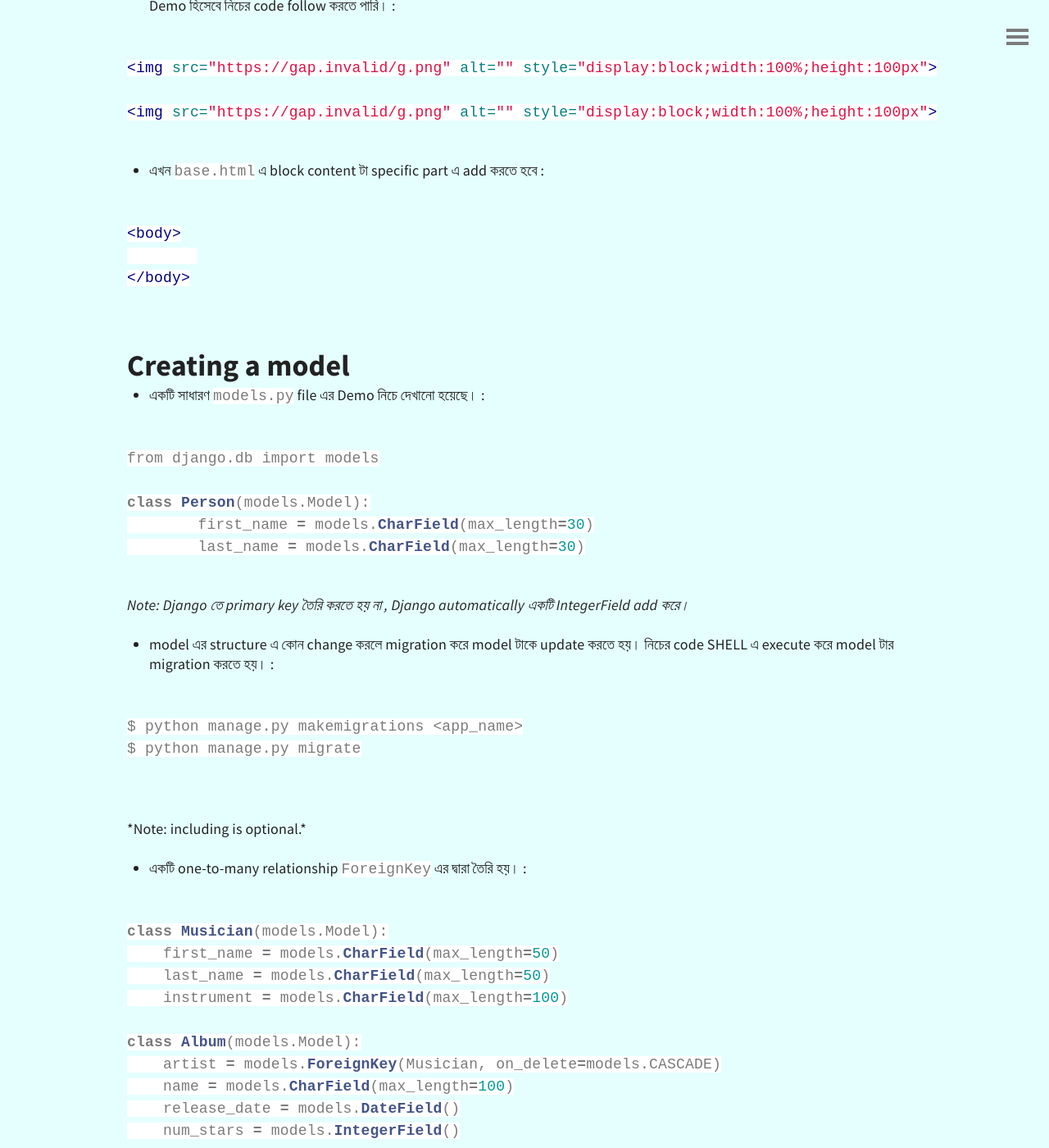
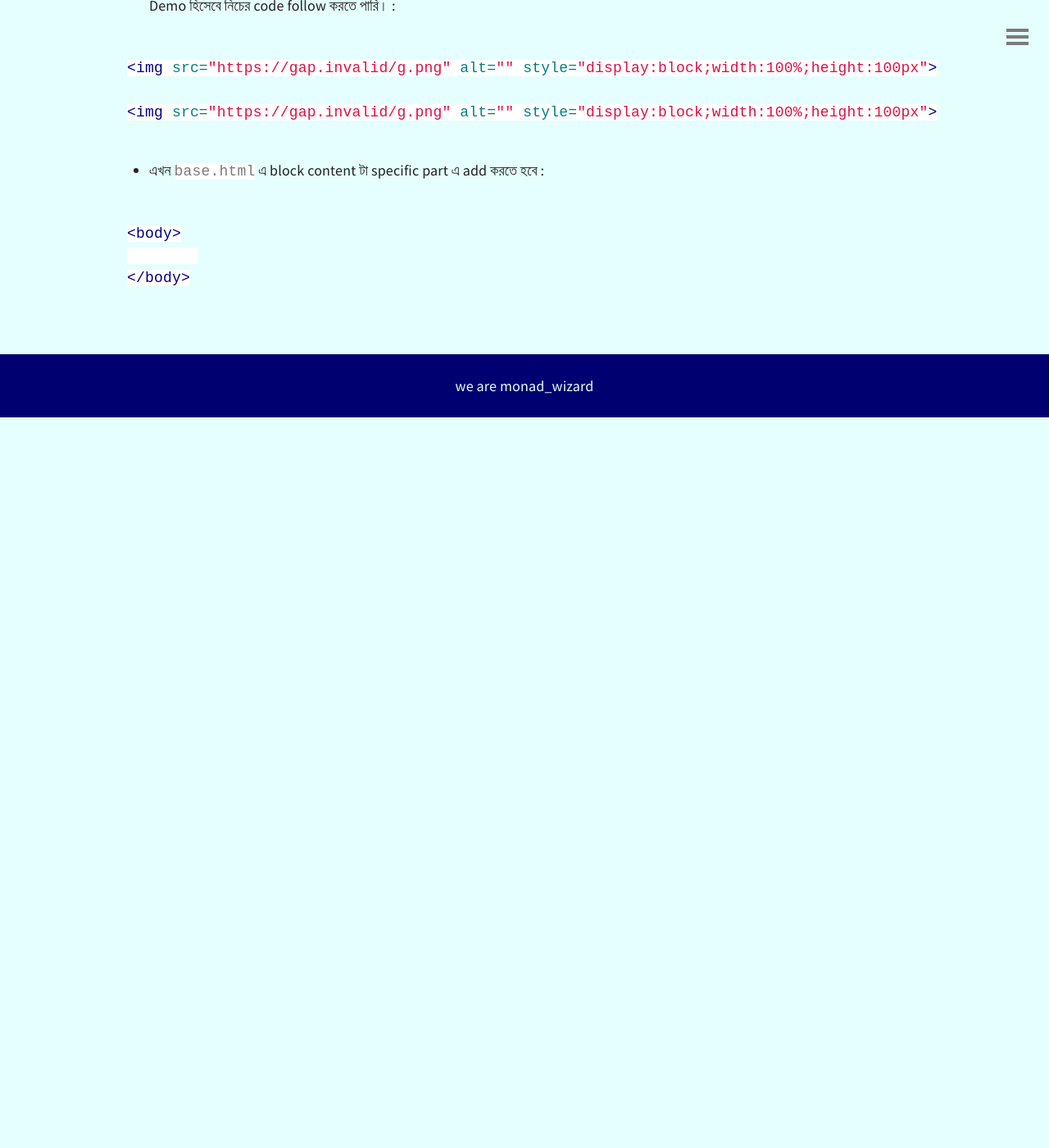
Before and after one commit to MonadWizard/blog, a Jekyll site: the page built from _posts/2020-06-25-Django cheat-sheet.md.md, in a window 1280 px wide and 1400 px high, scrolled down 6601 px. Shown: the whole window at 82% size. Built offline with Jekyll 4.4.1, drawn with Linux system fonts in a browser that asks for light colours; comment, search, counter and statistics services are not loaded; after the commit the page ends 7110 px from its top, so only the background shows below that; some of the changed text lies outside the part shown.

Commit message:
Update 2020-06-25-Django cheat-sheet.md.md

````diff
--- a/_posts/2020-06-25-Django cheat-sheet.md.md
+++ b/_posts/2020-06-25-Django cheat-sheet.md.md
@@ -307,96 +307,3 @@ Hello, World!
 </body>
 
 ```
-
-
-
-
-
-##  Creating a model
-
-
-- একটি সাধারণ `models.py` file এর Demo নিচে দেখানো হয়েছে। :
-
-```python
-
-from django.db import models
-
-class Person(models.Model):
-	first_name = models.CharField(max_length=30)
-	last_name = models.CharField(max_length=30)
-
-```
-
-*Note:  Django তে  primary key তৈরি করতে হয় না , Django automatically একটি IntegerField add করে।*
-
-- model এর structure এ কোন  change করলে migration করে model টাকে update করতে হয়।  নিচের code SHELL এ execute করে model টার migration করতে হয়। :
-
-
-```
-
-$ python manage.py makemigrations <app_name>
-$ python manage.py migrate
-
-
-```
-
-
-*Note: including <app_name> is optional.*
-
-
-- একটি one-to-many relationship `ForeignKey` এর দ্বারা তৈরি হয়। :
-
-
-```python
-
-class Musician(models.Model):
-    first_name = models.CharField(max_length=50)
-    last_name = models.CharField(max_length=50)
-    instrument = models.CharField(max_length=100)
-
-class Album(models.Model):
-    artist = models.ForeignKey(Musician, on_delete=models.CASCADE)
-    name = models.CharField(max_length=100)
-    release_date = models.DateField()
-    num_stars = models.IntegerField()
-
-```
-
-- In this example, Musician একটি foreignKey যা Album এ ব্যবহার করা হয়েছে। :
-
-```python
-
->>> m = Musician.objects.get(pk=1)
->>> a = m.album_set.get()
-
-```
-
-- একটি many-to-many relationship `ManyToManyField` ব্যবহার করে তৈরি করা হয়। :
-
-
-```python
-
-
-class Topping(models.Model):
-    # ...
-    pass
-
-class Pizza(models.Model):
-    # ...
-    toppings = models.ManyToManyField(Topping)
-
-
-```
-
-*Note :  `ManyToManyField`   **শুধু মাত্র একটা model এই Define করা হয়** ।*
-
-- এ ছাড়া Django `OneToOneField` relation provide করে , একটি one-to-one relationship `unique = True` দ্বারাও define করা যায় যা model টির `ForeignKey` :
-
-
-```python
-
-ForeignKey(SomeModel, unique=True)
-
-```
-
-- আরও জানার জন্য [official documentation for database models]( https://docs.djangoproject.com/en/3.1/topics/db/models/) এ গিয়ে দেখুন।
````
